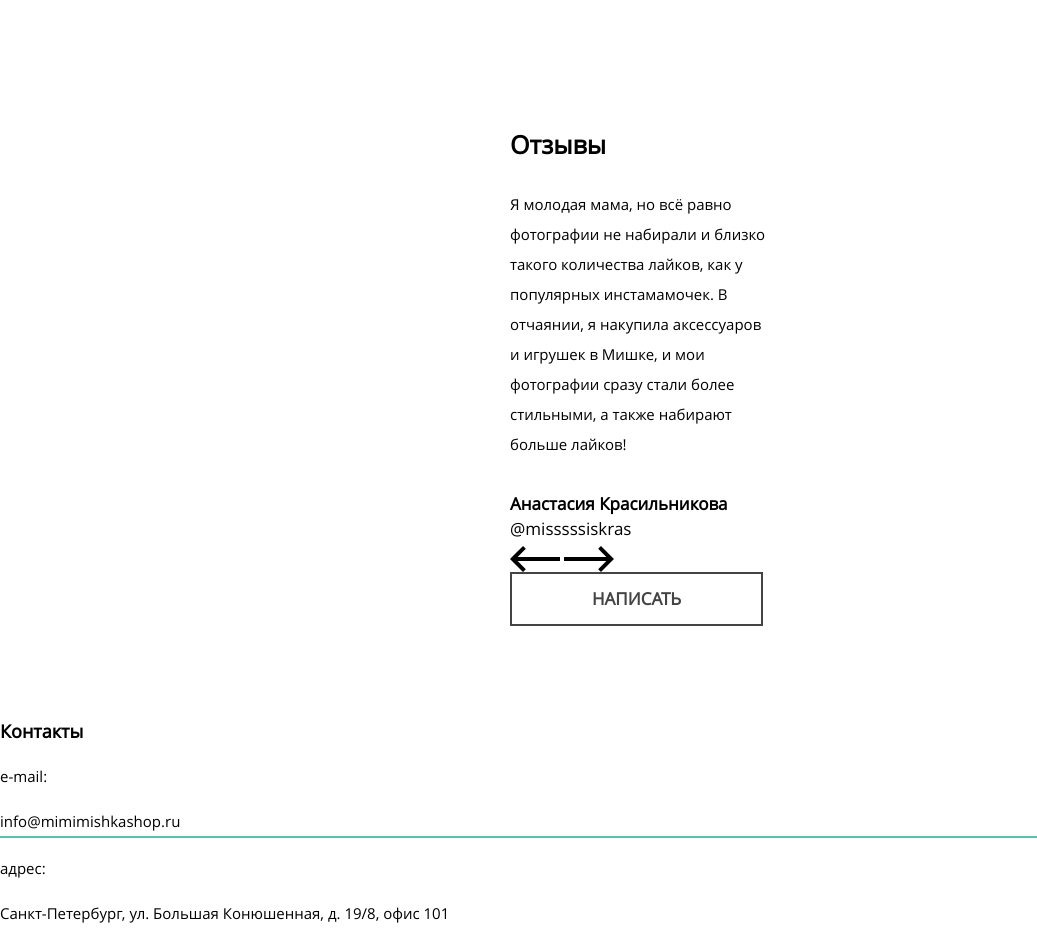
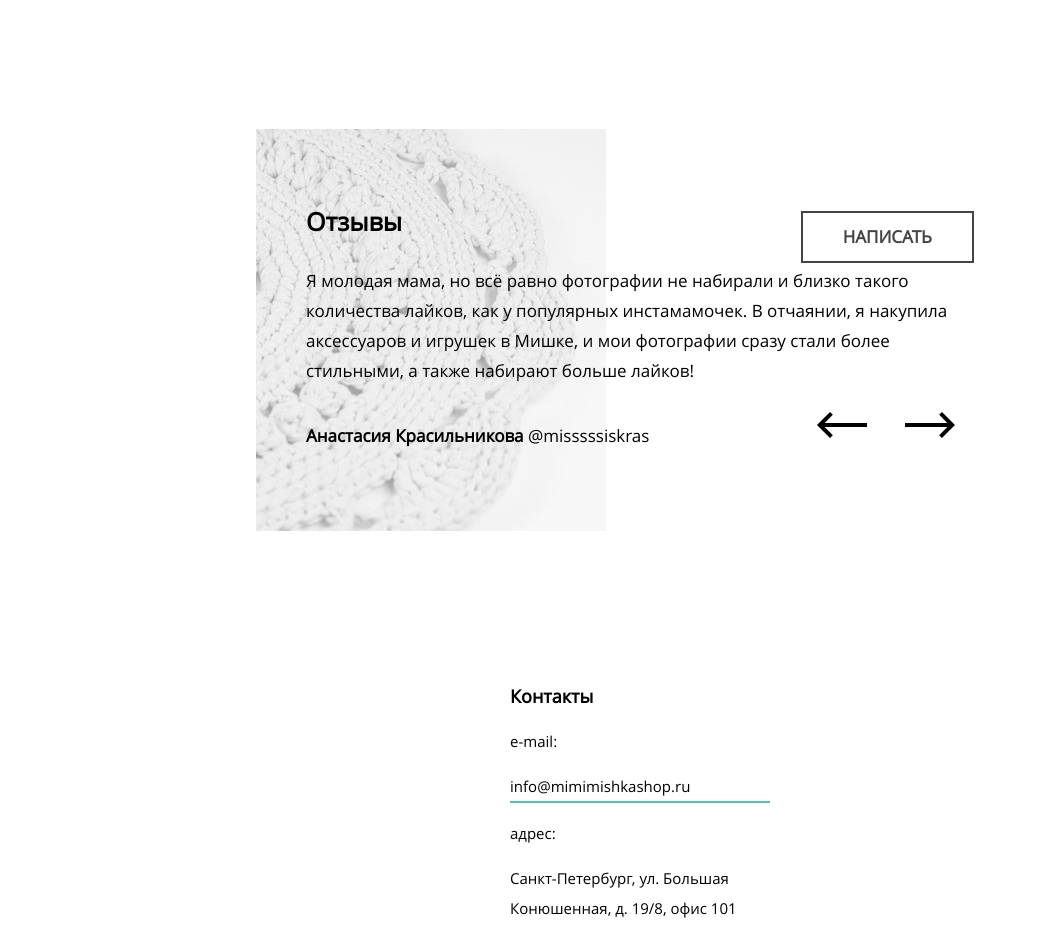
Before and after one commit to starikovsa/703703-mishka, a website: page source/index.html in a window 1280 px wide. Shown: the part 1900-2831 px from the top of the page, without its empty margins (0-1037 px from the left). Drawn offline with nearby package versions, Linux system fonts and the light colour scheme; files that its build step writes are made by us from their sources.

Commit message:
начал деать блок отзывы. планшет

```diff
--- a/source/index.html
+++ b/source/index.html
@@ -90,8 +90,8 @@
           </p>
         </article>
         <footer class="reviews__control">
-          <button class="button reviews__prev" type="button">Предыдущий отзыв</button>
-          <button class="button reviews__next" type="button">Следующий отзыв</button>
+          <button class="button reviews__toggle reviews__prev" type="button">Предыдущий отзыв</button>
+          <button class="button reviews__toggle reviews__next" type="button">Следующий отзыв</button>
           <a class="button reviews__button reviews__button--write" href="order.html">Написать</a>
         </footer>
       </section>
--- a/source/sass/contacts.scss
+++ b/source/sass/contacts.scss
@@ -1,4 +1,6 @@
 .contacts {
+  width: 260px;
+  margin: 0 auto;
   margin-bottom: 39px;
 }
 
@@ -21,6 +23,10 @@
   }
 }
 
+.contacts__image-map {
+  margin-left: -30px;
+}
+
 .contacts__button {
   display: inline-block;
   text-decoration: none;
--- a/source/sass/main-header.scss
+++ b/source/sass/main-header.scss
@@ -132,7 +132,6 @@
   }
 
   .main-navigation__list {
-    margin-top: -30px;
     flex-direction: row;
     flex-wrap: wrap;
   }
--- a/source/sass/page/catalog/catalog.scss
+++ b/source/sass/page/catalog/catalog.scss
@@ -92,6 +92,11 @@
     width: 768px;
   }
 
+  .catalog__item {
+    margin: 0 auto;
+    margin-bottom: 50px;
+  }
+
   .catalog__header {
     margin-top: -30px;
     margin-bottom: 80px;
--- a/source/sass/reviews.scss
+++ b/source/sass/reviews.scss
@@ -31,6 +31,11 @@
 .reviews__author-contact {
   font-weight: normal;
   line-height: 1.76;
+}
+
+.reviews__control {
+  display: flex;
+  flex-wrap: wrap;
 }
 
 .reviews__prev {
@@ -69,8 +74,19 @@
   }
 }
 
+.reviews__toggle {
+  width: 130px;
+  height: 52px;
+  margin-bottom: 35px;
+  padding: 0;
+  border: 1px solid #ececec;
+  background-color: #ffffff;
+  background-position: 50% 50%;
+  cursor: pointer;
+}
+
 .reviews__button {
-  display: inline-block;
+  display: block;
   text-decoration: none;
   font-size: 17px;
   font-weight: bold;
@@ -78,6 +94,7 @@
   text-transform: uppercase;
   color: #444444;
   border: solid 2px #444444;
+  margin: 0 auto;
   padding: 15px 80px;
 
   &:hover {
@@ -89,3 +106,58 @@
     color: rgba(255, 255, 255, 0.3);
   }
 }
+
+@media (min-width: 768px) {
+  .reviews {
+    position: relative;
+    display: flex;
+    flex-wrap: wrap;
+    justify-content: flex-start;
+    width: 668px;
+    margin: 0 auto;
+    margin-bottom: 150px;
+    padding-top: 77px;
+    padding-right: 50px;
+    padding-bottom: 80px;
+    padding-left: 50px;
+    background: {
+      image: url("../img/review@1x.jpg");
+      repeat: no-repeat;
+    }
+  }
+
+  .reviews__container {
+    display: flex;
+    flex-direction: column;
+  }
+
+  .reviews__text {
+    width: 650px;
+    font-size: 17px;
+    line-height: 1.76;
+  }
+
+  .reviews__control {
+    position: absolute;
+    right: 50px;
+    bottom: 80px;
+  }
+
+  .reviews__toggle {
+    right: 0;
+    bottom: 0;
+    align-self: flex-end;
+    order: 3;
+    width: 88px;
+    margin-bottom: 0;
+    border: none;
+    background-color: transparent;
+  }
+
+  .reviews__button {
+    position: absolute;
+    top: -188px;
+    right: 0;
+    padding: 14px 40px;
+  }
+}
```
